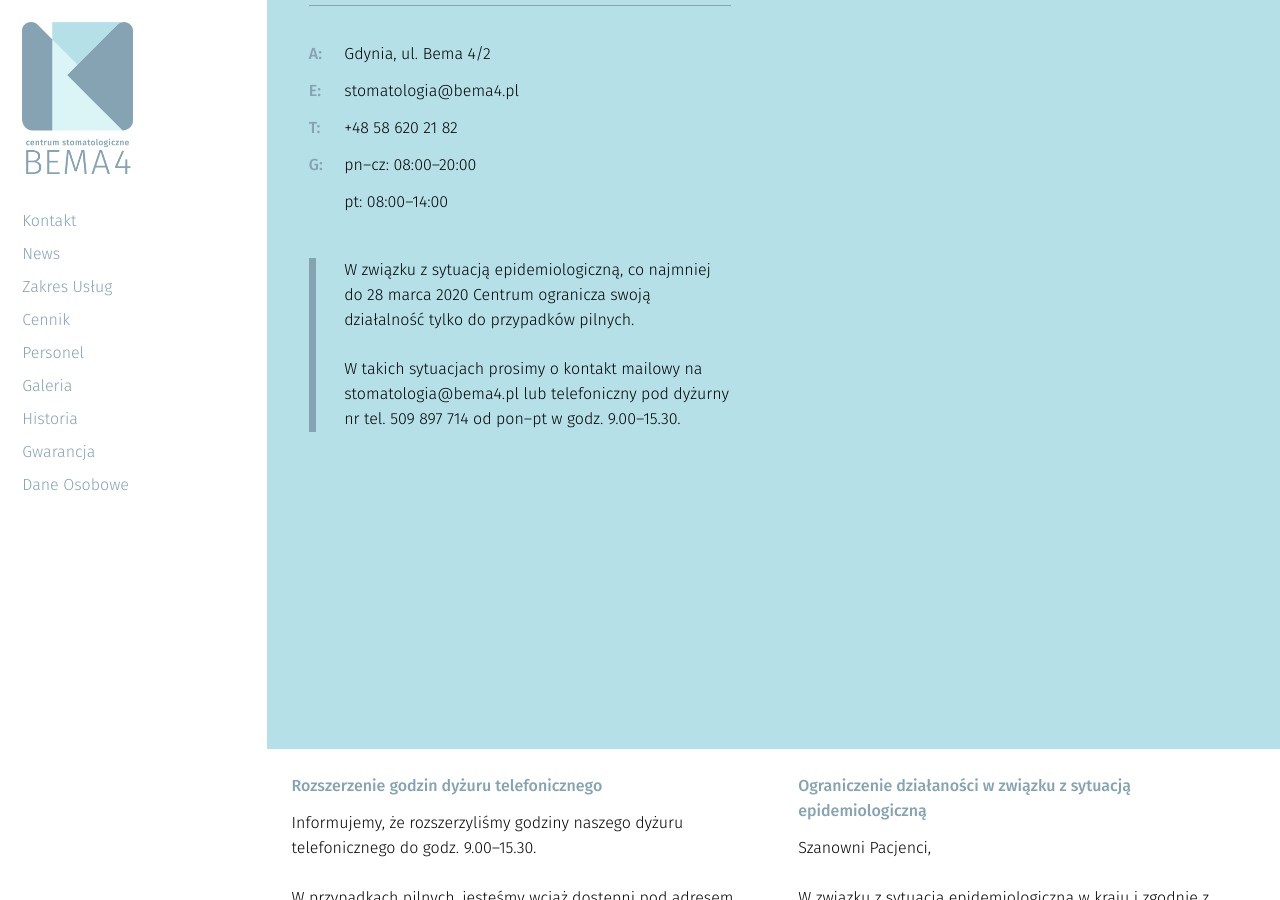
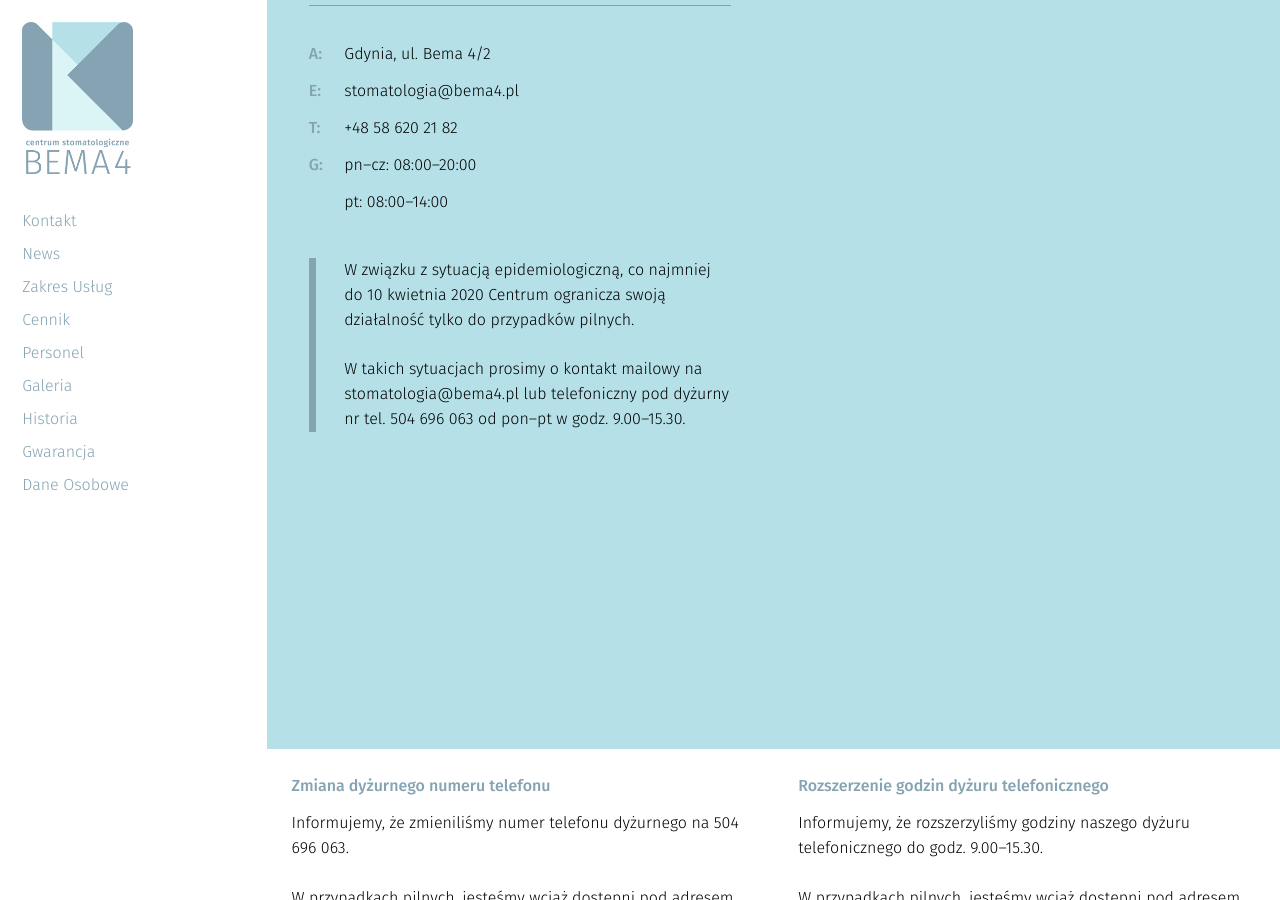
Before and after one commit to CSB4/bema4, a Jekyll site: the page built from index.html, in a window 1280 px wide and 900 px high, scrolled down 201 px. Built offline with Jekyll 4.4.1, drawn with Linux system fonts in a browser that asks for light colours; nearby versions of some CDN libraries; some of the changed text lies outside the part shown.

Commit message:
aktualizacja numeru telefonu dyzurnego (#44)

```diff
--- a/_news/2020-03-15-koronawirus-ograniczenie-dzialalnosci.markdown
+++ b/_news/2020-03-15-koronawirus-ograniczenie-dzialalnosci.markdown
@@ -11,7 +11,7 @@ W związku z sytuacją epidemiologiczną w kraju i zgodnie z <a href="https://ni
 <br><br>
 Decyzję tę podjęliśmy kierowani troską o nasze wspólne bezpieczeństwo.
 <br><br>
-Skontaktujemy się z pacjentami umówionym na wizyty w tym czasie. Tych Państwa, którzy uznają swój stan za pilny prosimy o kontakt mailowy na <a href="mailto:stomatologia@bema4.pl">stomatologia@bema4.pl</a> lub telefoniczny pod dyżurny nr tel. <a href="tel:+48509897714">509 897 714</a> od poniedziałku do piątku w godz. 9.00&ndash;11.00.
+Skontaktujemy się z pacjentami umówionym na wizyty w tym czasie. Tych Państwa, którzy uznają swój stan za pilny prosimy o kontakt mailowy na <a href="mailto:stomatologia@bema4.pl">stomatologia@bema4.pl</a> lub telefoniczny pod dyżurny nr tel. <del>509 897 714</del> <a href="tel:+48504696063">504 696 063</a> od poniedziałku do piątku w godz. 9.00&ndash;11.00.
 <br><br>
 Mamy nadzieję, że jak najszybciej powrócimy do leczenia Państwa w pełnym wymiarze, jak to ma miejsce nieprzerwanie przez ostatnie 15 lat.
 <br><br>
--- a/_news/2020-03-23-zmiana-godzin-dyzuru-telefonicznego.markdown
+++ b/_news/2020-03-23-zmiana-godzin-dyzuru-telefonicznego.markdown
@@ -7,4 +7,4 @@ scale: 2
 
 Informujemy, że rozszerzyliśmy godziny naszego dyżuru telefonicznego do godz. 9.00&ndash;15.30.
 <br><br>
-W przypadkach pilnych, jesteśmy wciąż dostępni pod adresem <a href="mailto:stomatologia@bema4.pl">stomatologia@bema4.pl</a> lub pod nr tel. <a href="tel:+48509897714">509 897 714</a> od pon&ndash;pt w godz. 9.00&ndash;15.30.
+W przypadkach pilnych, jesteśmy wciąż dostępni pod adresem <a href="mailto:stomatologia@bema4.pl">stomatologia@bema4.pl</a> lub pod nr tel. <del>509 897 714</del> <a href="tel:+48504696063">504 696 063</a> od pon&ndash;pt w godz. 9.00&ndash;15.30.
--- a/_slides/0000-01-10-kontakt.markdown
+++ b/_slides/0000-01-10-kontakt.markdown
@@ -10,7 +10,7 @@ mail: "stomatologia@bema4.pl"
 godziny:
   - "<time itemprop=\"openingHours\" datetime=\"Mo-Th 08:00-20:00\"><b>pn&ndash;cz:</b> 08:00&ndash;20:00</time>"
   - "<time itemprop=\"openingHours\" datetime=\"Fr 08:00-14:00\"><b>pt:</b> 08:00&ndash;14:00</time>"
-ogloszenie: 'W związku z sytuacją epidemiologiczną, co najmniej do 28 marca 2020 Centrum ogranicza swoją działalność tylko do przypadków pilnych.<br><br>W takich sytuacjach prosimy o kontakt mailowy na <a href="mailto:stomatologia@bema4.pl">stomatologia@bema4.pl</a> lub telefoniczny pod dyżurny nr tel. <a href="tel:+48509897714">509 897 714</a> od pon&ndash;pt w godz. 9.00&ndash;15.30.'
+ogloszenie: 'W związku z sytuacją epidemiologiczną, co najmniej do 10 kwietnia 2020 Centrum ogranicza swoją działalność tylko do przypadków pilnych.<br><br>W takich sytuacjach prosimy o kontakt mailowy na <a href="mailto:stomatologia@bema4.pl">stomatologia@bema4.pl</a> lub telefoniczny pod dyżurny nr tel. <a href="tel:+48504696063">504 696 063</a> od pon&ndash;pt w godz. 9.00&ndash;15.30.'
 fullscreen: true
 published: true
 ---
```
Also changed, not shown: _news/2020-03-30-zmiana-dyzurnego-numeru-telefonu.markdown (added, +10 -0 lines), Gemfile.lock.
